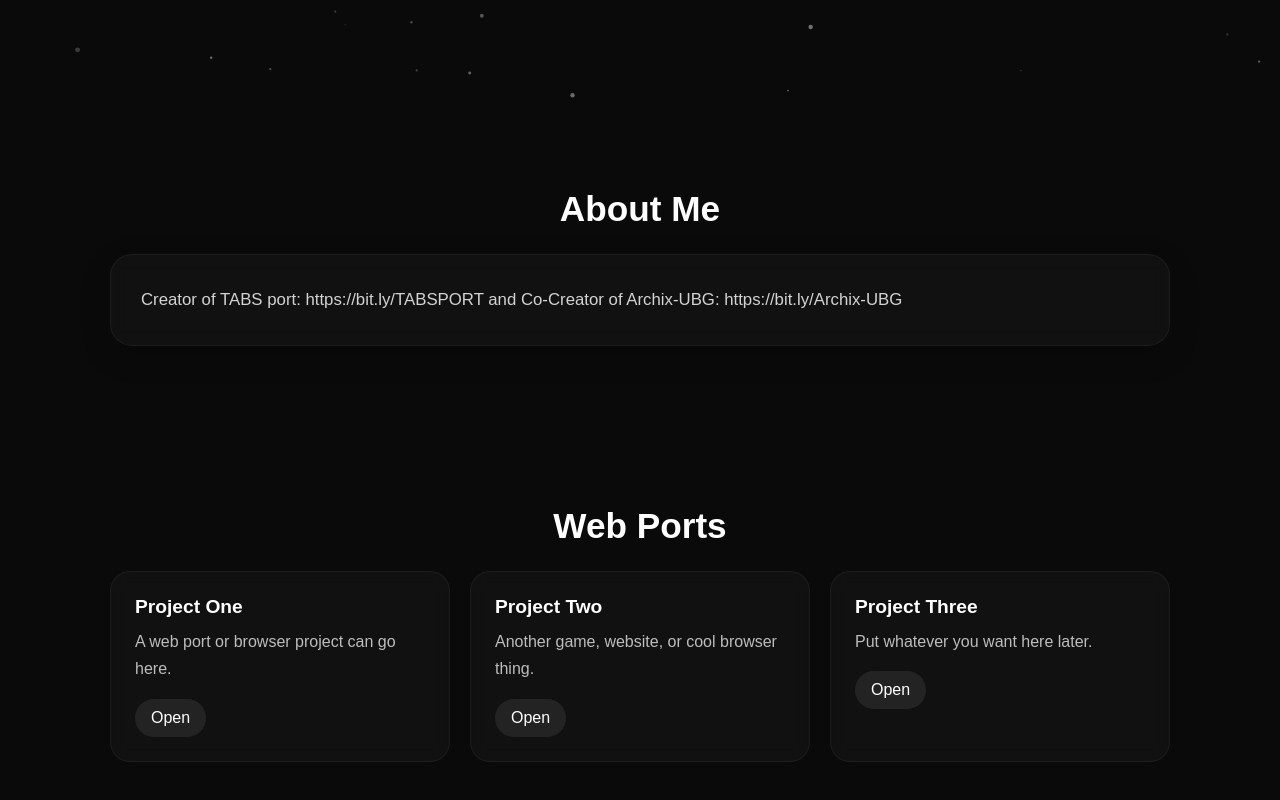
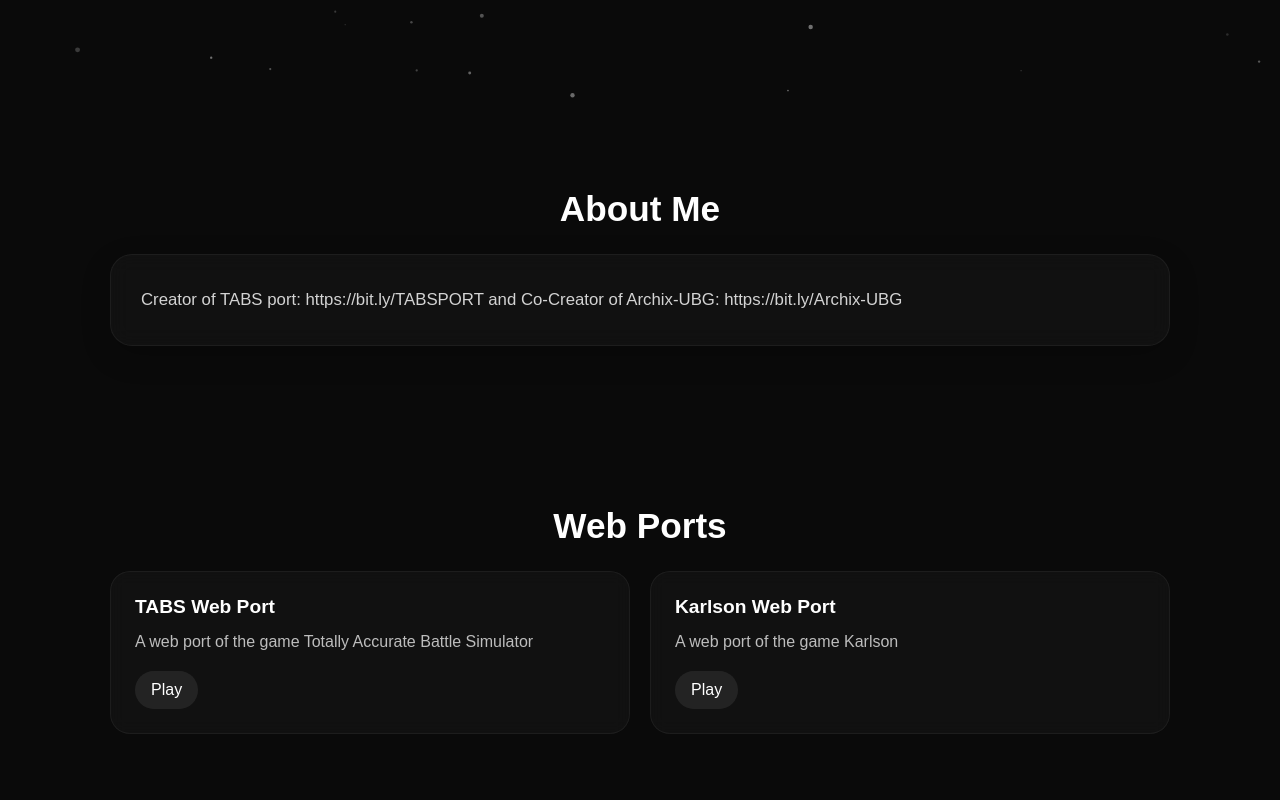
Before and after one commit to ARandomBird-glitch/ARandomBird-glitch.github.io, a plain HTML site: page index.html in a window 1280 px wide. Shown: the part 691-1491 px from the top of the page. Drawn offline with Linux system fonts and the light colour scheme.

Commit message:
Update index.html

```diff
--- a/index.html
+++ b/index.html
@@ -210,21 +210,15 @@
     <h2>Web Ports</h2>
     <div class="ports">
         <div class="port-card">
-            <h3>Project One</h3>
-            <p>A web port or browser project can go here.</p>
-            <a href="#">Open</a>
+            <h3>TABS Web Port</h3>
+            <p>A web port of the game Totally Accurate Battle Simulator</p>
+            <a href="https://bit.ly/TABSPORT">Play</a>
         </div>
 
         <div class="port-card">
-            <h3>Project Two</h3>
-            <p>Another game, website, or cool browser thing.</p>
-            <a href="#">Open</a>
-        </div>
-
-        <div class="port-card">
-            <h3>Project Three</h3>
-            <p>Put whatever you want here later.</p>
-            <a href="#">Open</a>
+            <h3>Karlson Web Port</h3>
+            <p>A web port of the game Karlson</p>
+            <a href="https://bit.ly/KarlsonPort">Play</a>
         </div>
     </div>
 </section>
```
